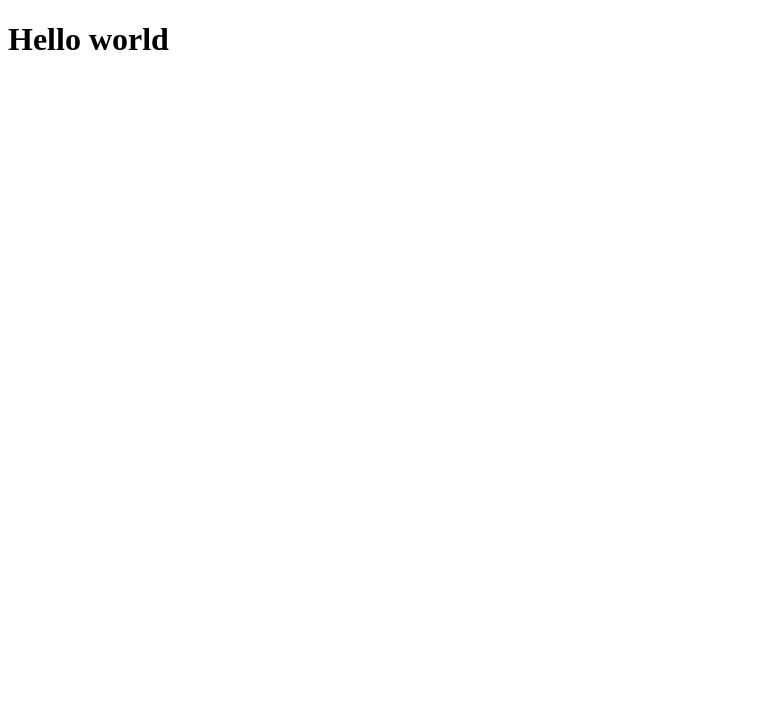
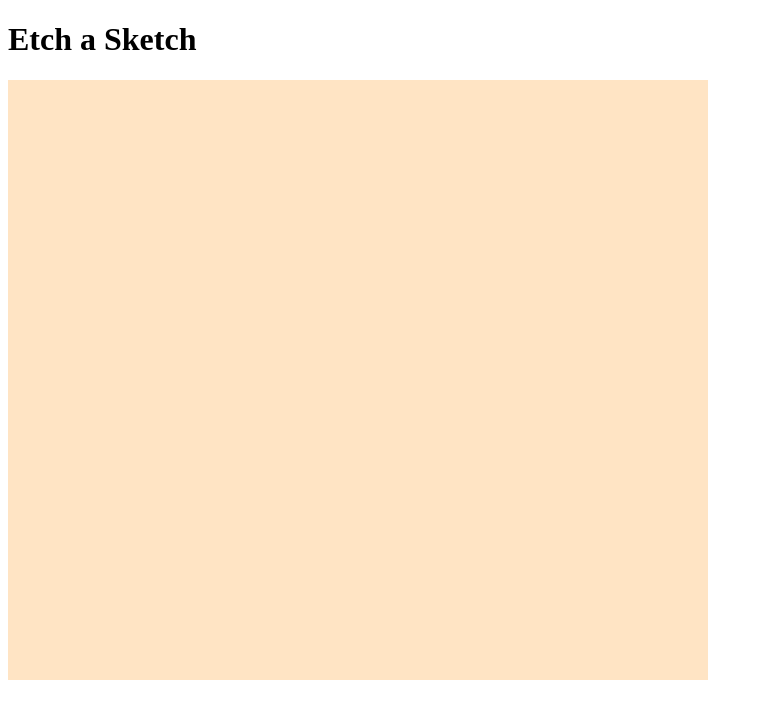
Before and after one commit to Chiemezuo/etch-a-sketch, a plain HTML site: page index.html in a window 1280 px wide. Shown: the whole page, without its empty margins (0-763 px from the left). Drawn offline with Linux system fonts and the light colour scheme.

Commit message:
Create one div with hover functionality

```diff
--- a/index.html
+++ b/index.html
@@ -4,9 +4,14 @@
   <meta charset="UTF-8">
   <meta http-equiv="X-UA-Compatible" content="IE=edge">
   <meta name="viewport" content="width=device-width, initial-scale=1.0">
+  <link rel="stylesheet" href="styles.css">
+  <script src="index.js" defer></script>
   <title>Document</title>
 </head>
 <body>
-  <h1>Hello world</h1>
+  <h1>Etch a Sketch</h1>
+  <div class="container">
+
+  </div>
 </body>
 </html>
--- /dev/null
+++ b/index.js
@@ -0,0 +1,22 @@
+const container = document.querySelector('.container')
+
+//create a function for making a square div
+function divMaker(num) {
+  for (let i = 1; i <= num; i++){
+    const square = document.createElement('div')
+    square.style.width = "700px"
+    square.style.height = "600px"
+    square.style.backgroundColor = "bisque"
+    square.addEventListener('mouseenter', function(e) {
+      e.target.style.backgroundColor = 'black'
+    })
+
+    container.appendChild(square)
+  }
+}
+
+divMaker(1)
+// const etcher = document.querySelector('.test')
+// etcher.addEventListener('mouseenter', function(e) {
+//   e.target.style.backgroundColor = 'black'
+// })
--- /dev/null
+++ b/styles.css
@@ -0,0 +1,4 @@
+.test {
+  width: 700px;
+  height: 600px;
+}
```
